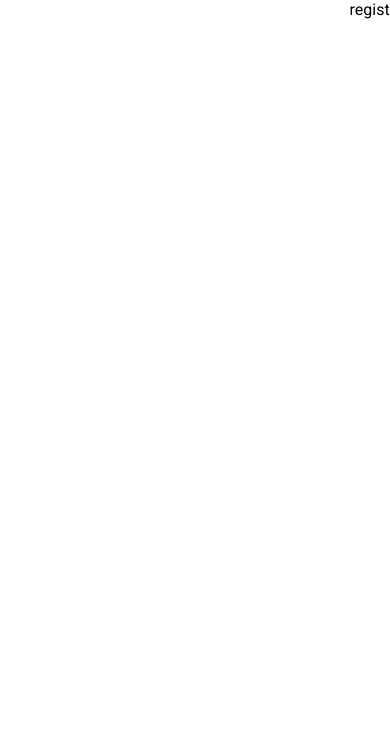
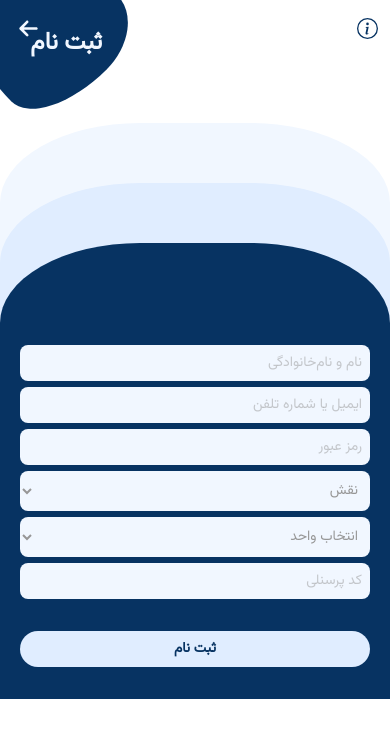
Before and after one commit to elham-qolizade/taskino, a Next.js app: page /auth/register in a window 390 px wide. Shown: the top 738 px of the page. Built offline with nearby package versions, Linux system fonts and the light colour scheme.

Commit message:
Register Page Added (Only Mobile Responsive ForNow)

```diff
--- /dev/null
+++ b/src/app/auth/register/_components/RegisterForm.jsx
@@ -0,0 +1,68 @@
+import React from "react";
+
+export default function RegisterForm() {
+  return (
+    <div className="w-full flex flex-col items-center bg-[#073362] gap-8 px-5 pb-8 mt-[18rem] z-10">
+      <div className="w-full flex flex-col items-center gap-1.5">
+        <input
+          type="text"
+          name=""
+          id="text1"
+          placeholder="نام و نام‌خانوادگی"
+          className="w-full bg-[#F1F7FF] text-sm p-2 rounded-lg border-none outline-0 text-[#979797]"
+        />
+        <input
+          type="text"
+          name=""
+          id="text"
+          placeholder="ایمیل یا شماره تلفن"
+          className="w-full bg-[#F1F7FF] text-sm p-2 rounded-lg border-none outline-0 text-[#979797]"
+        />
+        <input
+          type="password"
+          name=""
+          id="password"
+          placeholder="رمز عبور"
+          className="w-full bg-[#F1F7FF] text-sm p-2 rounded-lg border-none outline-0 text-[#979797]"
+        />
+        <select
+          name=""
+          id=""
+          defaultValue=""
+          className="w-full bg-[#F1F7FF] text-sm p-2 rounded-lg border-none outline-0 text-[#979797]"
+        >
+          <option value="" disabled hidden>
+            نقش
+          </option>
+          <option value="manager">مدیر</option>
+          <option value="supervisor">سرپرست</option>
+          <option value="expert">کارشناس</option>
+        </select>
+        <select
+          name=""
+          id=""
+          defaultValue=""
+          className="w-full bg-[#F1F7FF] text-sm p-2 rounded-lg border-none outline-0 text-[#979797]"
+        >
+          <option value="" disabled hidden>
+            انتخاب واحد
+          </option>
+          <option value="Security">امنیتی</option>
+          <option value="IceCream">بستنی</option>
+          <option value="IT">آی تی</option>
+        </select>
+        <input
+          type="number"
+          name=""
+          id="number"
+          placeholder="کد پرسنلی"
+          className="w-full bg-[#F1F7FF] text-sm p-2 rounded-lg border-none outline-0 text-[#979797]"
+        />
+      </div>
+
+      <button className="w-full text-center bg-[#E0EDFF] py-2 rounded-full text-[#073362] text-sm font-semibold">
+        ثبت نام
+      </button>
+    </div>
+  );
+}
--- /dev/null
+++ b/src/app/auth/register/_components/RegisterHeader.jsx
@@ -0,0 +1,15 @@
+import Link from "next/link";
+import React from "react";
+import { BsInfoCircle } from "react-icons/bs";
+import { FaArrowLeft } from "react-icons/fa6";
+
+export default function RegisterHeader() {
+  return (
+    <div className="w-full flex items-center justify-between p-3 z-10">
+      <BsInfoCircle size={21} className="text-[#073362]" />
+      <Link href="/" className="p-1.5">
+        <FaArrowLeft size={21} className="text-[#F1F7FF]" />
+      </Link>
+    </div>
+  );
+}
--- a/src/app/auth/register/page.js
+++ b/src/app/auth/register/page.js
@@ -1,7 +1,20 @@
 import React from 'react'
+import RegisterHeader from './_components/RegisterHeader'
+import RegisterForm from './_components/RegisterForm'
 
 export default function page() {
   return (
-    <div>register page</div>
+    <div className="w-full h-full flex flex-col items-center relative overflow-hidden">
+      <RegisterHeader />
+      <div className="w-[150px] h-[150px] bg-[#073362] CustomRadius rotate-45 pl-14 pb-2.5 absolute left-[-2rem] top-[-3rem] z-[4] flex items-center justify-center">
+        <span className="text-2xl font-semibold text-[#F1F7FF] rotate-[-45deg]">ثبت نام</span>
+      </div>
+      <div className="absolute left-0 right-0 bottom-[16rem] w-full flex flex-col items-center z-0">
+        <div className="w-full h-[320px] bg-[#F1F7FF] rounded-tl-[140px_80px] rounded-tr-[140px_80px] absolute left-0 right-0 bottom-0 z-[1]"></div>
+        <div className="w-full h-[260px] bg-[#E0EDFF] rounded-tl-[140px_80px] rounded-tr-[140px_80px] absolute left-0 right-0 bottom-0 z-[2]"></div>
+        <div className="w-full h-[200px] bg-[#073362] rounded-tl-[140px_80px] rounded-tr-[140px_80px] absolute left-0 right-0 bottom-0 z-[3]"></div>
+      </div>
+      <RegisterForm />
+    </div>
   )
 }
```
